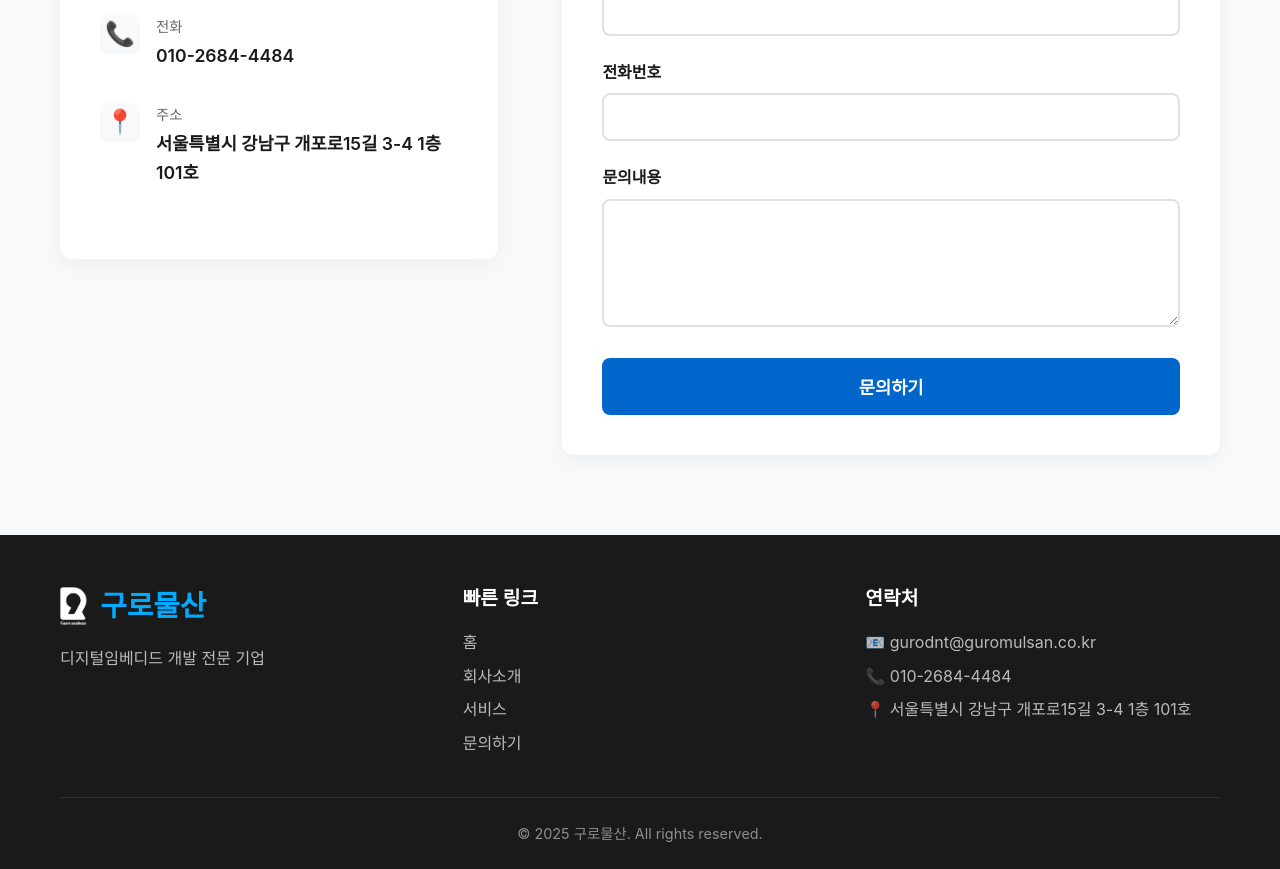
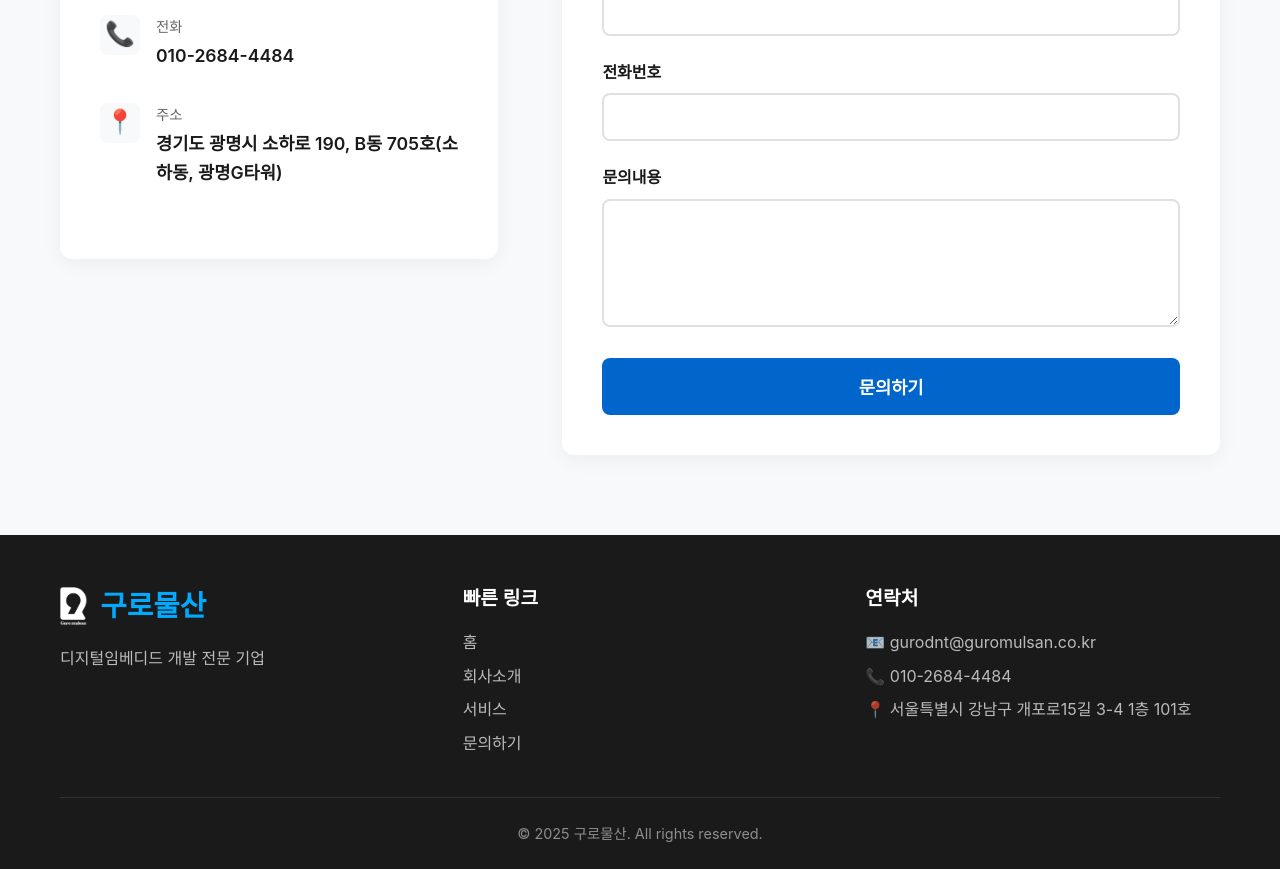
Before and after one commit to eunphillee/guromulsan, a Next.js app: page / in a window 1280 px wide. Shown: the part 3740-4609 px from the top of the page. Built offline with nearby package versions, Linux system fonts and the light colour scheme.

Commit message:
Update address in Contact coUpdate: 문의하기 주소를 광명G타워로 변경mponent

```diff
--- a/components/Contact.tsx
+++ b/components/Contact.tsx
@@ -91,7 +91,7 @@ export default function Contact() {
               <div className={styles.infoIcon}>📍</div>
               <div>
                 <div className={styles.infoLabel}>주소</div>
-                <div className={styles.infoValue}>서울특별시 강남구 개포로15길 3-4 1층 101호</div>
+                <div className={styles.infoValue}>경기도 광명시 소하로 190, B동 705호(소하동, 광명G타워)</div>
               </div>
             </div>
           </div>
```
